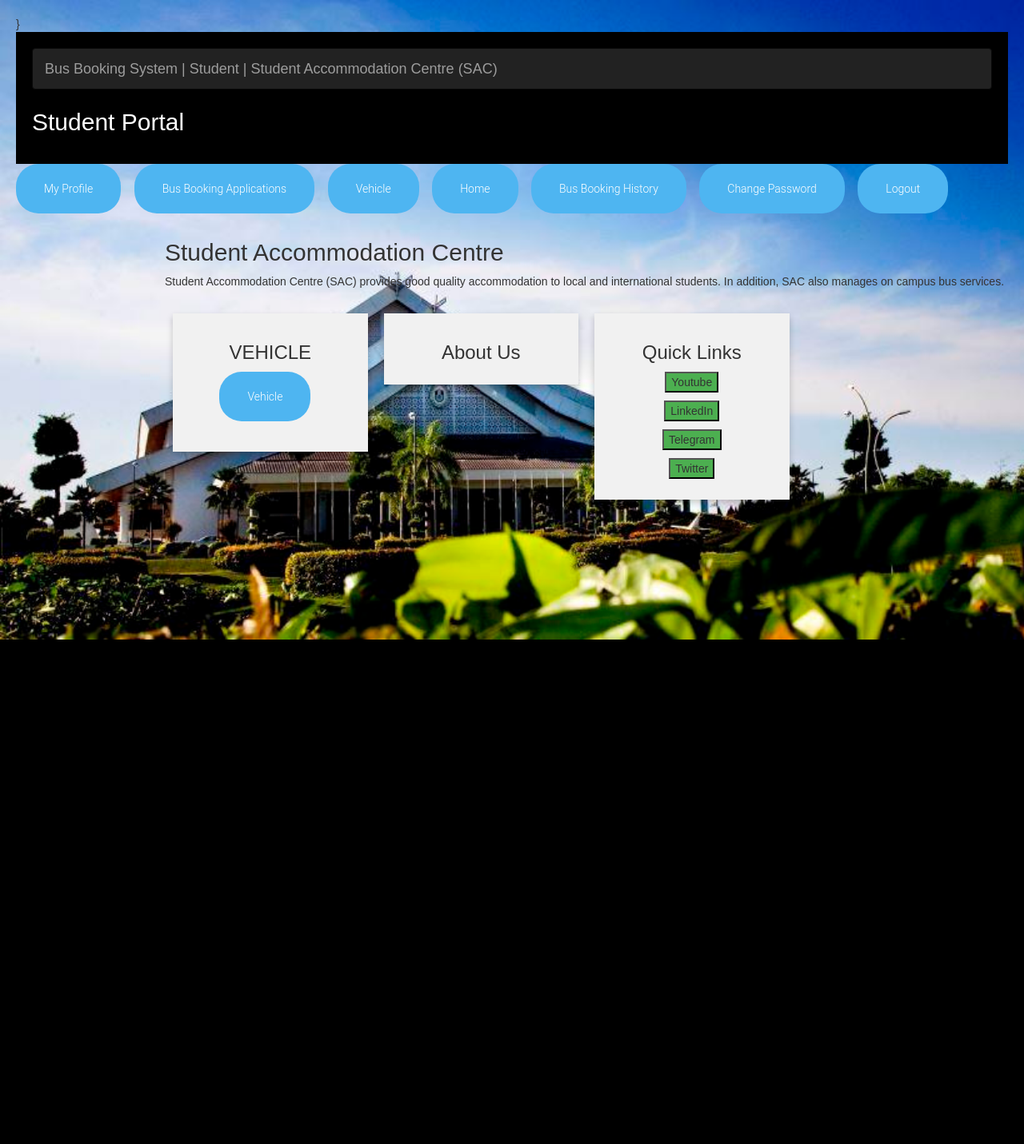
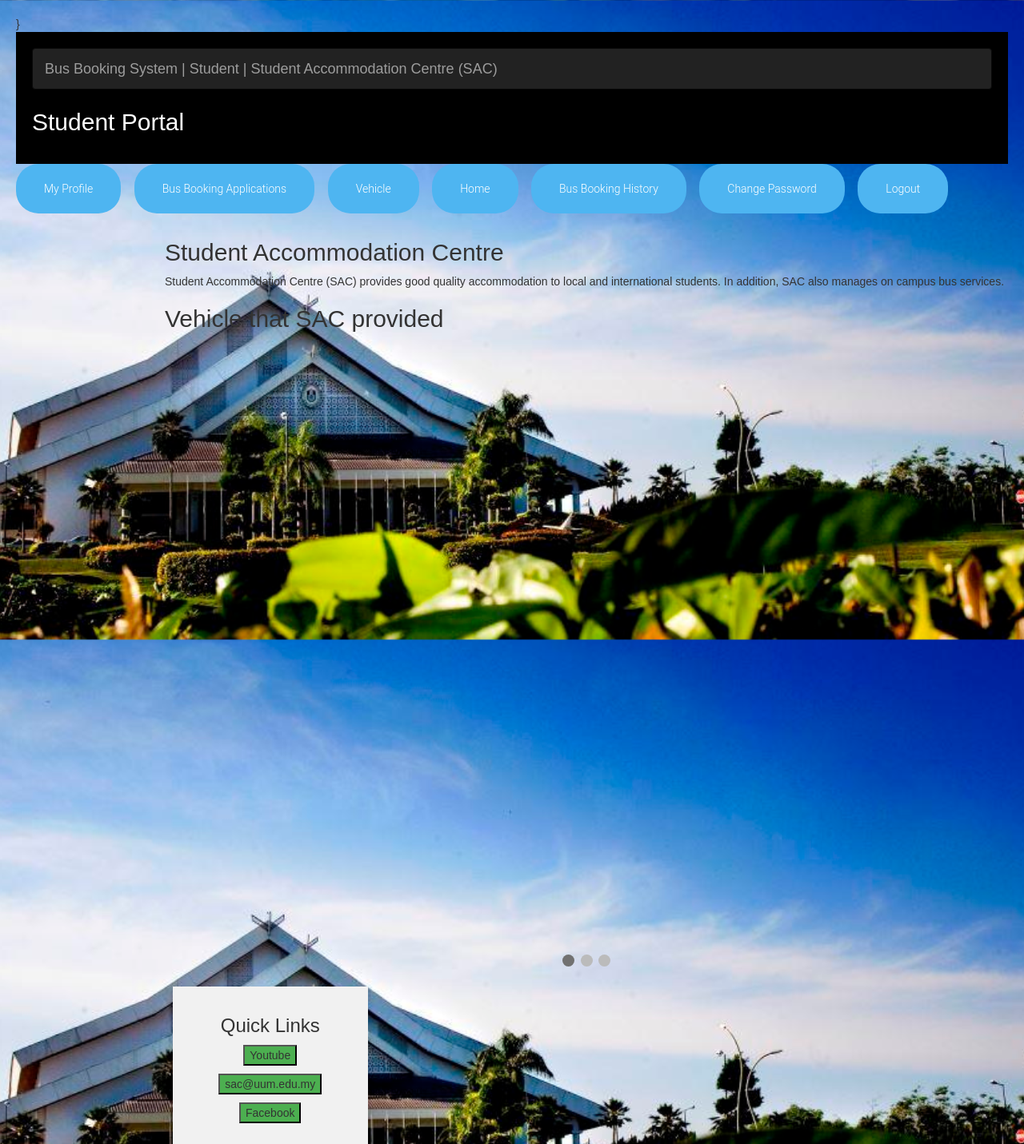
Before and after one commit to siseisya/Final-Year-Project, a PHP site: page /homepage.php in a window 1280 px wide. Shown: the whole page at 80% size. Before the commit the page ends 800 px from the top, so only its background shows below. Run offline with PHP 8.4, Linux system fonts and the light colour scheme; the visitor is signed in with stand-in values (Sample User, id 1); data that the repository does not hold is empty.

Commit message:
Update homepage.php

```diff
--- a/homepage.php
+++ b/homepage.php
@@ -86,6 +86,100 @@ if (strlen($_SESSION['emplogin']) == 0) {
             }
 
             /* Blue */
+
+
+            * {
+                box-sizing: border-box;
+            }
+
+            body {
+                font-family: Verdana, sans-serif;
+            }
+
+            .mySlides {
+                display: none;
+            }
+
+            img {
+                vertical-align: middle;
+            }
+
+            /* Slideshow container */
+            .slideshow-container {
+                max-width: 1000px;
+                position: relative;
+                margin: auto;
+            }
+
+            /* Caption text */
+            .text {
+                color: #f2f2f2;
+                font-size: 15px;
+                padding: 8px 12px;
+                position: absolute;
+                bottom: 8px;
+                width: 100%;
+                text-align: center;
+            }
+
+            /* Number text (1/3 etc) */
+            .numbertext {
+                color: #f2f2f2;
+                font-size: 12px;
+                padding: 8px 12px;
+                position: absolute;
+                top: 0;
+            }
+
+            /* The dots/bullets/indicators */
+            .dot {
+                height: 15px;
+                width: 15px;
+                margin: 0 2px;
+                background-color: #bbb;
+                border-radius: 50%;
+                display: inline-block;
+                transition: background-color 0.6s ease;
+            }
+
+            .active {
+                background-color: #717171;
+            }
+
+            /* Fading animation */
+            .fade {
+                -webkit-animation-name: fade;
+                -webkit-animation-duration: 1.5s;
+                animation-name: fade;
+                animation-duration: 1.5s;
+            }
+
+            @-webkit-keyframes fade {
+                from {
+                    opacity: .4
+                }
+
+                to {
+                    opacity: 1
+                }
+            }
+
+            @keyframes fade {
+                from {
+                    opacity: .4
+                }
+
+                to {
+                    opacity: 1
+                }
+            }
+
+            /* On smaller screens, decrease text size */
+            @media only screen and (max-width: 300px) {
+                .text {
+                    font-size: 11px
+                }
+            }
         </style>
         }
         </style>
@@ -100,34 +194,72 @@ if (strlen($_SESSION['emplogin']) == 0) {
                 <p>Student Accommodation Centre (SAC) provides good quality accommodation to local and international students.
                     In addition, SAC also manages on campus bus services.</p>
 
+                <h2>Vehicle that SAC provided</h2>
 
-                <div class="column">
-                    <div class="card">
-                        <h3>VEHICLE</h3>
-                        <p>  <a href="vehicle.php" class="button3">Vehicle</a></p>
-                    </div>
-                </div>
+                <div class="slideshow-container">
 
-                <div class="column">
-                    <div class="card">
-                        <h3>About Us</h3>
+                    <div class="mySlides fade">
+                        <div class="numbertext">1 / 3</div>
+                        <img src="unic.jpg" style="width:100%">
 
                     </div>
+
+                    <div class="mySlides fade">
+                        <div class="numbertext">2 / 3</div>
+                        <img src="uum1.jpg" style="width:100%">
+
+                    </div>
+
+                    <div class="mySlides fade">
+                        <div class="numbertext">3 / 3</div>
+                        <img src="Bas-4.jpg" style="width:100%">
+
+                    </div>
+
+                </div>
+                <br>
+
+                <div style="text-align:center">
+                    <span class="dot"></span>
+                    <span class="dot"></span>
+                    <span class="dot"></span>
                 </div>
 
                 <div class="column">
                     <div class="card">
                         <h3>Quick Links</h3>
-                        <p><button class="button button1" href="url">Youtube</a></button></p>
-                        <p><button class="button button1" a href="url">LinkedIn</a></button></p>
-                        <p> <button class="button button1" a href="url">Telegram</a></button></p>
-                        <p> <button class="button button1" a href="url">Twitter</a></button></p>
+                        <p><button class="button button1" href="https://www.youtube.com/user/uumtube">Youtube</a></button></p>
+                        <p><button class="button button1" a href="url">sac@uum.edu.my</a></button></p>
+                        <p> <button class="button button1" a href="https://www.facebook.com/universitiutaramalaysia/">Facebook</a></button></p>
+
                     </div>
                 </div>
 
             </div>
         </div>
+        <script>
+            var slideIndex = 0;
+            showSlides();
 
+            function showSlides() {
+                var i;
+                var slides = document.getElementsByClassName("mySlides");
+                var dots = document.getElementsByClassName("dot");
+                for (i = 0; i < slides.length; i++) {
+                    slides[i].style.display = "none";
+                }
+                slideIndex++;
+                if (slideIndex > slides.length) {
+                    slideIndex = 1
+                }
+                for (i = 0; i < dots.length; i++) {
+                    dots[i].className = dots[i].className.replace(" active", "");
+                }
+                slides[slideIndex - 1].style.display = "block";
+                dots[slideIndex - 1].className += " active";
+                setTimeout(showSlides, 2000); // Change image every 2 seconds
+            }
+        </script>
     </body>
 
     </html>
```
